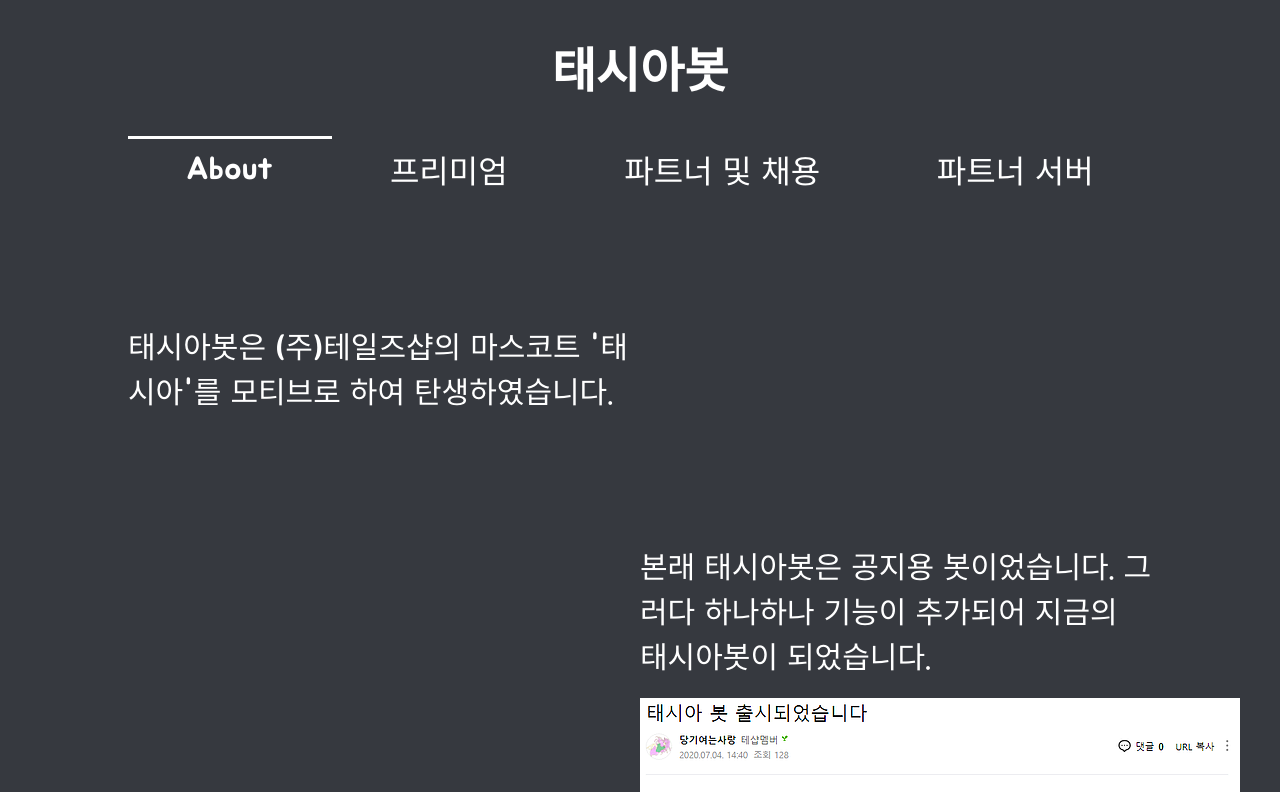
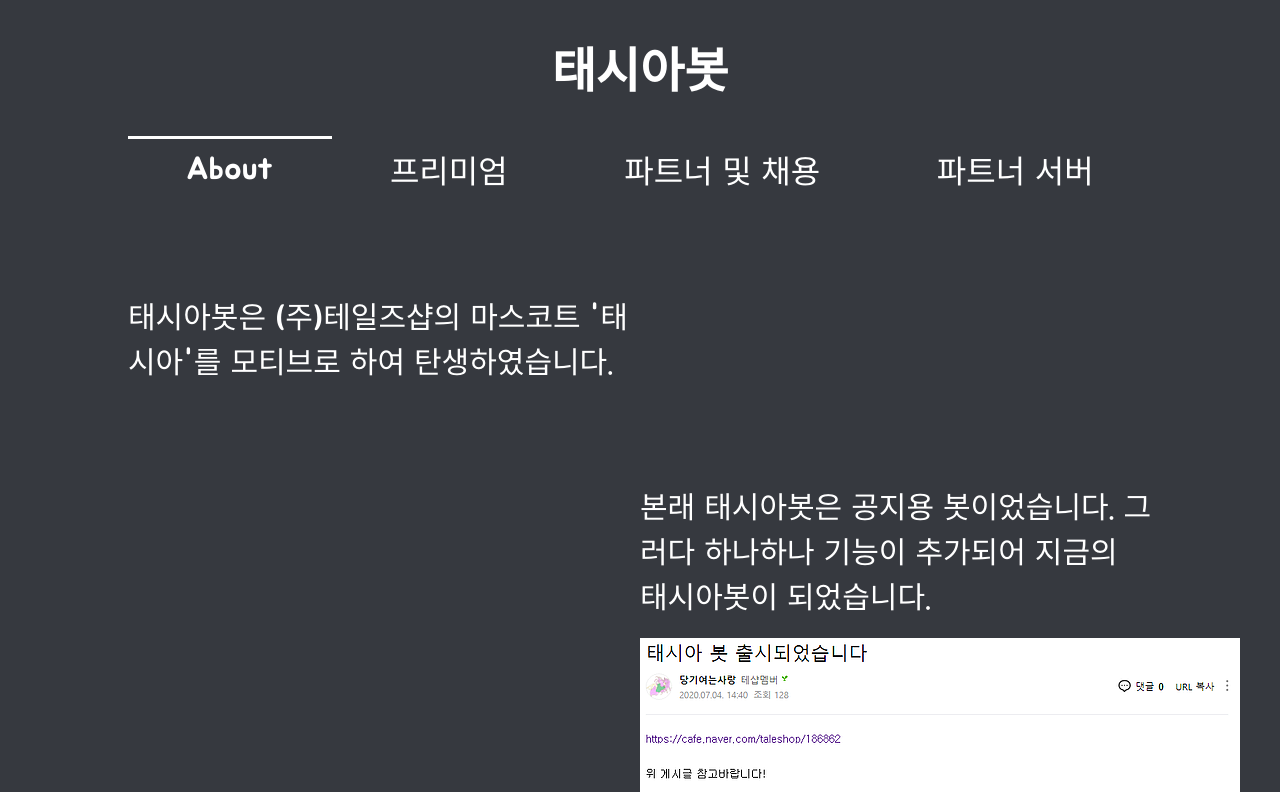
Before and after one commit to paring-chan/taesia-web, a React (Create React App) app: page / in a window 1280 px wide. Shown: the top 792 px of the page. Built offline with nearby package versions, Linux system fonts and the light colour scheme.

Commit message:
Update Home.tsx

```diff
--- a/src/views/Home.tsx
+++ b/src/views/Home.tsx
@@ -119,7 +119,8 @@
                     marginTop: 100,
                     width: '50%'
                 }}>
-                    <p>태시아봇은 (주)테일즈샵의 마스코트 <span>'태시아'를 모티브로 하여 탄생하였습니다.</span></p>
+                    태시아봇은 (주)테일즈샵의 마스코트
+                    '태시아'를 모티브로 하여 탄생하였습니다.
                 </div>
                 <div ref={this.ref.sec2} style={{
                     fontSize: 30,
```
